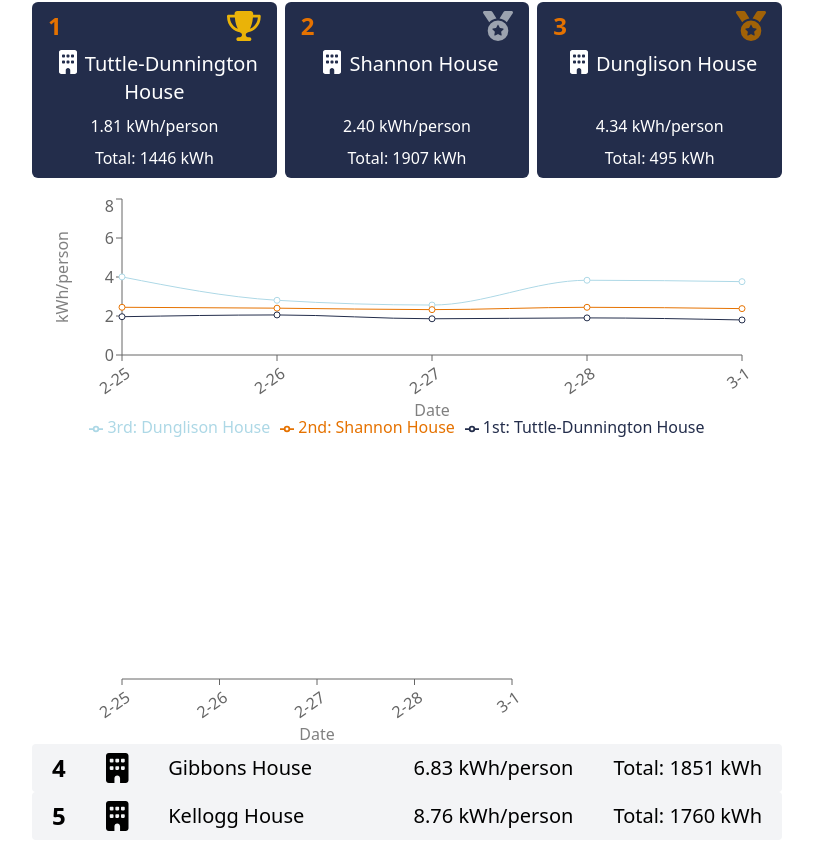
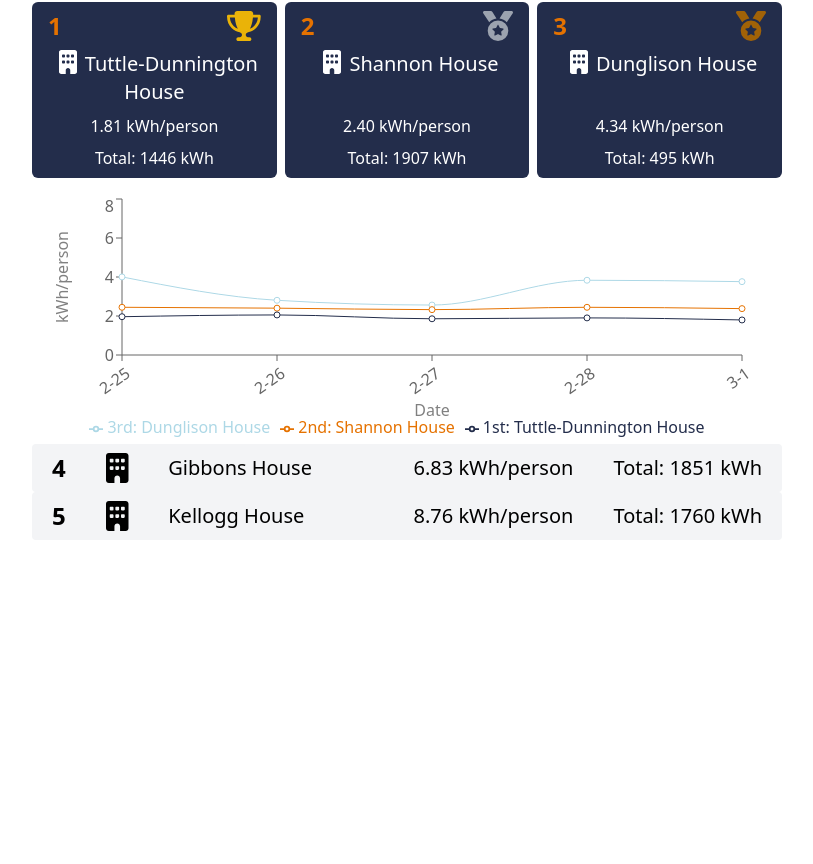
Before and after one commit to julesfll/ecodash, a Next.js app: page / in a window 1280 px wide. Shown: the part 504-1368 px from the top of the page, without its empty margins (233-1046 px from the left). After the commit the page ends 1068 px from the top, so only its background shows below. Built offline with nearby package versions, Linux system fonts and the light colour scheme; no server answers.

Commit message:
Fix merge conflict changes

```diff
--- a/components/DetailView.tsx
+++ b/components/DetailView.tsx
@@ -91,7 +91,7 @@ export default function DetailView({dorm}: {dorm: any}) {
         newTotalEnergyUsage.sort((dorm1, dorm2) => dorm1.total - dorm2.total);
         setTotalEnergyUsage(newTotalEnergyUsage);
 
-        let counter2 = 0;
+        let counter2 = 1;
         newTotalEnergyUsage.forEach(entry => {
             if (entry.dorm == dorm) {
                 setDormPlace(counter2)
--- a/components/OverallGraph.tsx
+++ b/components/OverallGraph.tsx
@@ -192,7 +192,6 @@ export default function Dashboard({
             />
           </LineChart>
         )}
-        <DetailGraph graphData={graphData} topDormNames={topDormNames} />
       </div>
     </div>
   );
```
